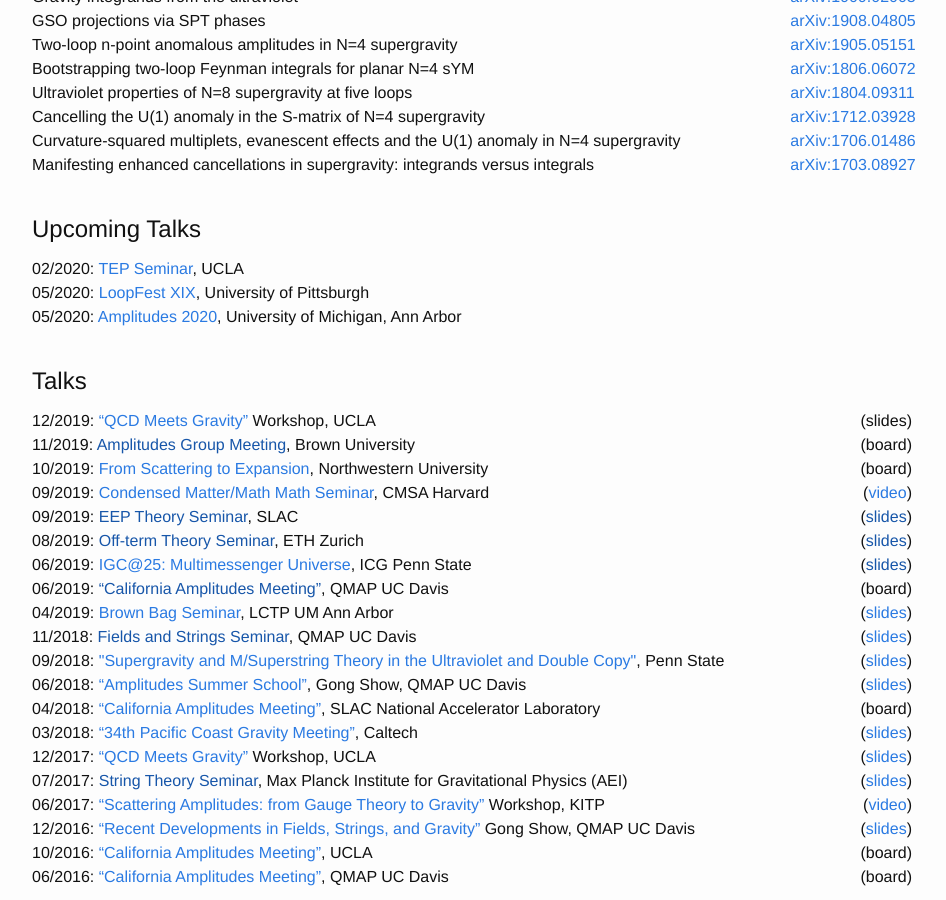
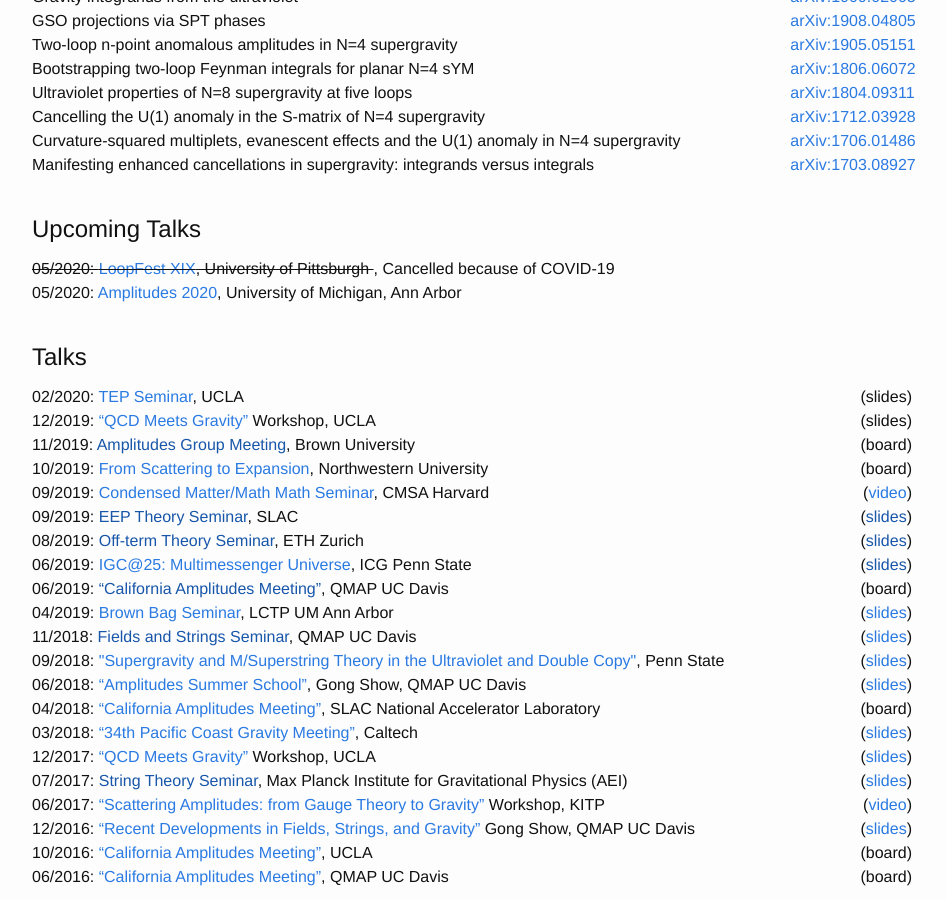
Before and after one commit to julioparra/julioparra.github.io, a Jekyll site: the page built from index.md, in a window 1280 px wide and 900 px high, scrolled down 567 px. Shown: the whole window, without its empty margins (168-1114 px from the left). Built offline with Jekyll 4.4.1, drawn with Linux system fonts in a browser that asks for light colours; nearby versions of some CDN libraries.

Commit message:
Gem updates

```diff
--- a/index.md
+++ b/index.md
@@ -83,12 +83,9 @@ Office: PAB 4-737 <br>
 <br>
 
 #### Upcoming Talks ####
+
 <div class="row">
-    <div class="col-10"> 02/2020: <a href="http://bhaumik-institute.physics.ucla.edu/seminars-and-colloquia">TEP Seminar</a>,  UCLA </div>
-    <div class="col-2" style="text-align:right">  </div>
-</div>
-<div class="row">
-    <div class="col-10"> 05/2020: <a href="https://indico.cern.ch/event/866125/overview">LoopFest XIX</a>, University of Pittsburgh </div>
+    <div class="col-10"> <s> 05/2020: <a href="https://indico.cern.ch/event/866125/overview">LoopFest XIX</a>, University of Pittsburgh  </s>,  Cancelled because of COVID-19 </div>
     <div class="col-2" style="text-align:right">  </div>
 </div>
 <div class="row">
@@ -100,6 +97,10 @@ Office: PAB 4-737 <br>
 
 #### Talks ####
 
+<div class="row">
+    <div class="col-10">  02/2020: <a href="http://bhaumik-institute.physics.ucla.edu/seminars-and-colloquia">TEP Seminar</a>,  UCLA  </div>
+    <div class="col-2" style="text-align:right"> (slides) </div>
+</div>
 <div class="row">
     <div class="col-10"> 12/2019: <a href="http://bhaumik-institute.physics.ucla.edu/QCD%20Meets%20Gravity%202019">“QCD Meets Gravity”</a>  Workshop, UCLA </div>
     <div class="col-2" style="text-align:right"> (slides) </div>
```
Also changed, not shown: Gemfile.lock.
